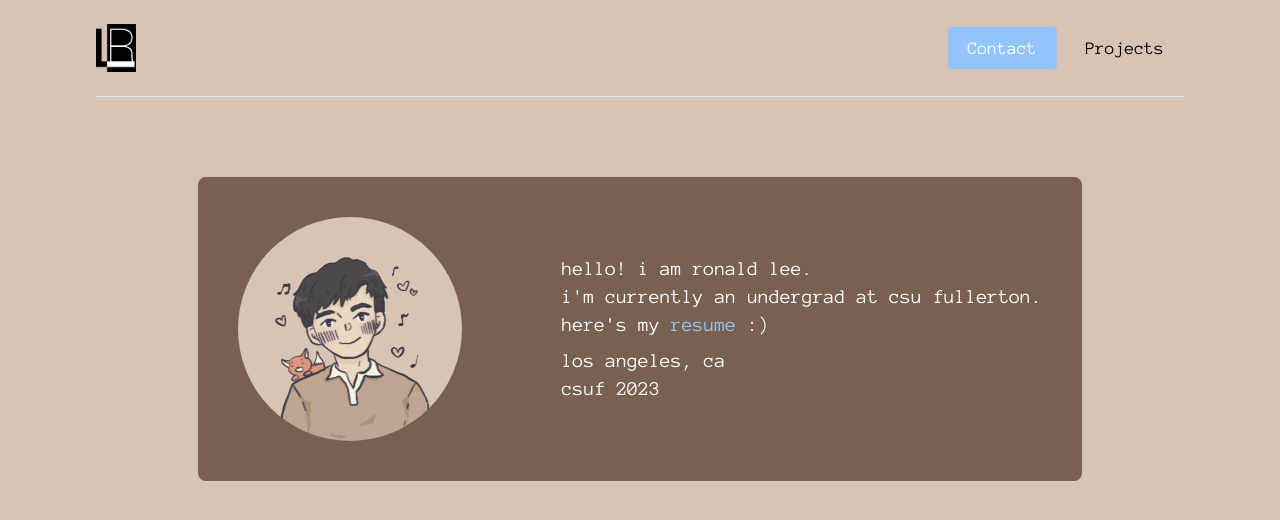
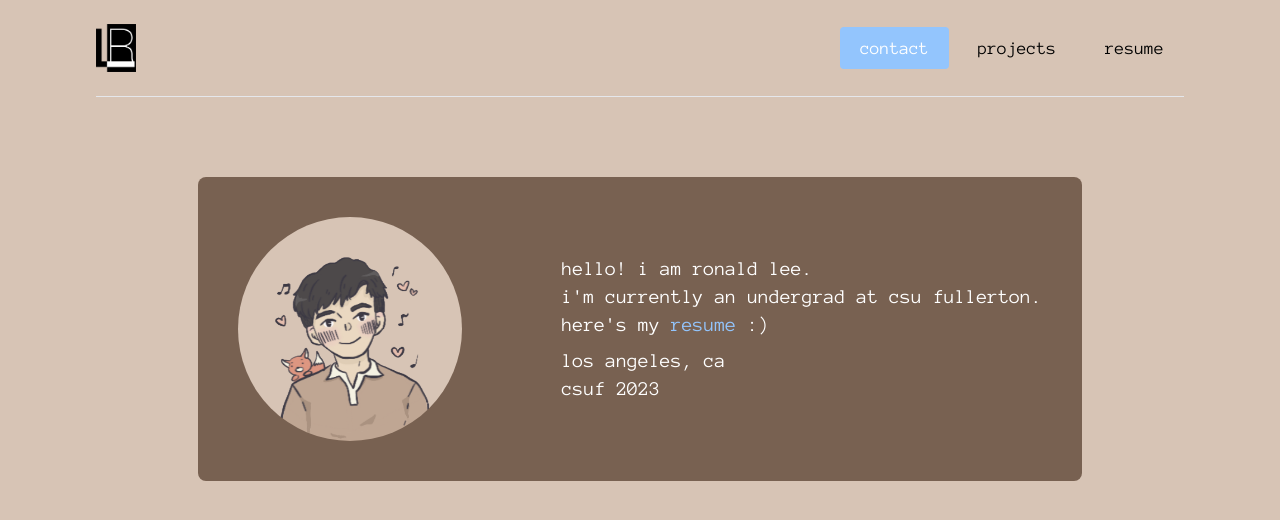
Before and after one commit to ronaldvlee/ronaldvlee.com, a SvelteKit app: page / in a window 1280 px wide. Shown: the top 520 px of the page. Built offline with nearby package versions, Linux system fonts and the light colour scheme.

Commit message:
more consistent format, resume goes to pdf instead

```diff
--- a/package.json
+++ b/package.json
@@ -37,6 +37,7 @@
     "prettier-plugin-svelte": "^2.9.0",
     "svelte": "^3.55.1",
     "svelte-check": "^2.10.3",
+    "svelte-media-queries": "^1.5.4",
     "tailwindcss": "^3.2.6",
     "tslib": "^2.5.0",
     "typescript": "^4.9.5",
--- a/src/components/Nav.svelte
+++ b/src/components/Nav.svelte
@@ -68,12 +68,17 @@
         <a
           href="/contact"
           class="block lg:inline-block text-lg px-5 py-3 leading-none mt-4 rounded lg:mt-0 lg:bg-blue-300 lg:text-white"
-          >Contact</a
+          >contact</a
         >
         <a
           href="/projects"
           class="block lg:inline-block text-lg px-5 py-3 leading-none mt-4 lg:mt-0"
-          >Projects</a
+          >projects</a
+        >
+        <a
+          href="./RONALD V LEE RESUME.pdf"
+          class="block lg:inline-block text-lg px-5 py-3 leading-none mt-4 lg:mt-0"
+          >resume</a
         >
       </div>
     </div>
--- a/src/routes/+page.svelte
+++ b/src/routes/+page.svelte
@@ -11,7 +11,7 @@
                     i'm currently an undergrad at csu fullerton.
                 </p>
                 <p class='text-xl text-white '>
-                    here's my <a href='/resume' class='text-blue-300 hover:underline'>resume</a> :&#x29;
+                    here's my <a href='./RONALD V LEE RESUME.pdf' class='text-blue-300 hover:underline'>resume</a> :&#x29;
                 </p>
             </div>
             <ul>
--- a/src/routes/resume/+page.svelte
+++ b/src/routes/resume/+page.svelte
@@ -1,6 +1,30 @@
+<script>
+    import { goto } from '$app/navigation';
+    import MediaQuery from 'svelte-media-queries';
+
+    let innerWidth = 0;
+
+    if (innerWidth <= 480){
+        goto('./RONALD V LEE RESUME.pdf');
+    }
+</script>
+
+<svelte:window bind:innerWidth />
+
 <section class='flex'>
     <div class='mx-auto'>
         <h1 class='text-center text-5xl my-5'>resume</h1>
-        <embed src="RONALD V LEE RESUME.pdf" width="1000px" height="700px" />
+
+        <MediaQuery query="(min-width: 1281px)" let:matches> <!-- default -->
+            {#if matches}
+                <embed src="./RONALD V LEE RESUME.pdf" width="1000px" height="700px" />
+            {/if}
+        </MediaQuery>
+
+        <MediaQuery query="(min-width: 481px) and (max-width: 1280px)" let:matches> <!-- tablet -->
+            {#if matches}
+                <embed src="./RONALD V LEE RESUME.pdf" width="1000px" height="700px" />
+            {/if}
+        </MediaQuery>
     </div>
 </section>
```
Also changed, not shown: 1 other file (tests, documents, lock files or other folders).
